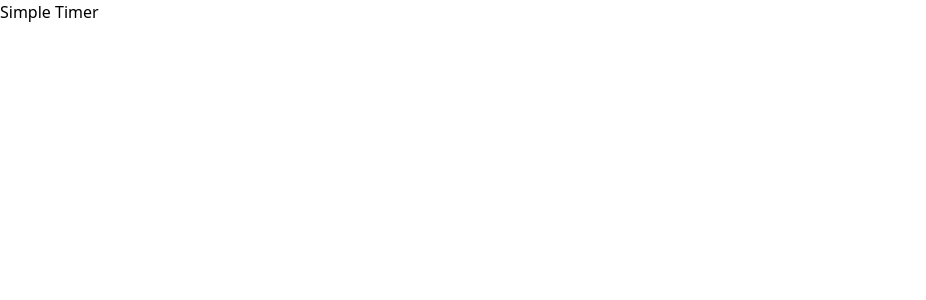
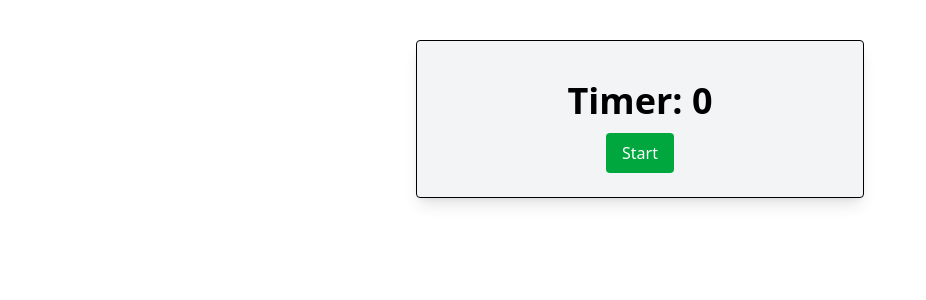
Before and after one commit to nabrach/mini-example-apps, a React (Vite) app in the folder simple-timer/: page / in a window 1280 px wide. Shown: the top 300 px of the page, without its empty margins (0-926 px from the left). Built offline with nearby package versions, Linux system fonts and the light colour scheme.

Commit message:
adds timer functionality with useRef

```diff
--- a/simple-timer/src/App.tsx
+++ b/simple-timer/src/App.tsx
@@ -1,8 +1,31 @@
+import { useState, useRef } from "react";
+
 const App = () => {
+  const timerRef = useRef<number | null>(null);
+  const [time, setTime] = useState(0);
+  const [isRunning, setIsRunning] = useState(false);
+
+  const toggleTimer = () => {
+    if (isRunning) {
+      clearInterval(timerRef.current ?? undefined);
+      setIsRunning(false);
+    } else {
+      timerRef.current = setInterval(() => {
+        setTime((prevTime) => prevTime + 1);
+      }, 1000);
+      setIsRunning(true);
+    }
+  };
+
   return (
-    <div className="App">
-      <h1>Simple Timer</h1>
-      {/* Timer component will go here */}
+    <div className="max-w-md mx-auto mt-10 p-6 bg-gray-100 border rounded shadow-lg text-center">
+      <h2 className="text-4xl font-semibold mt-4">Timer: {time}</h2>
+      <button
+        onClick={toggleTimer}
+        className="mt-3 bg-green-500 text-white px-4 py-2 rounded hover: bg-green-600"
+      >
+        {isRunning ? "Stop" : "Start"}
+      </button>
     </div>
   );
 };
```
